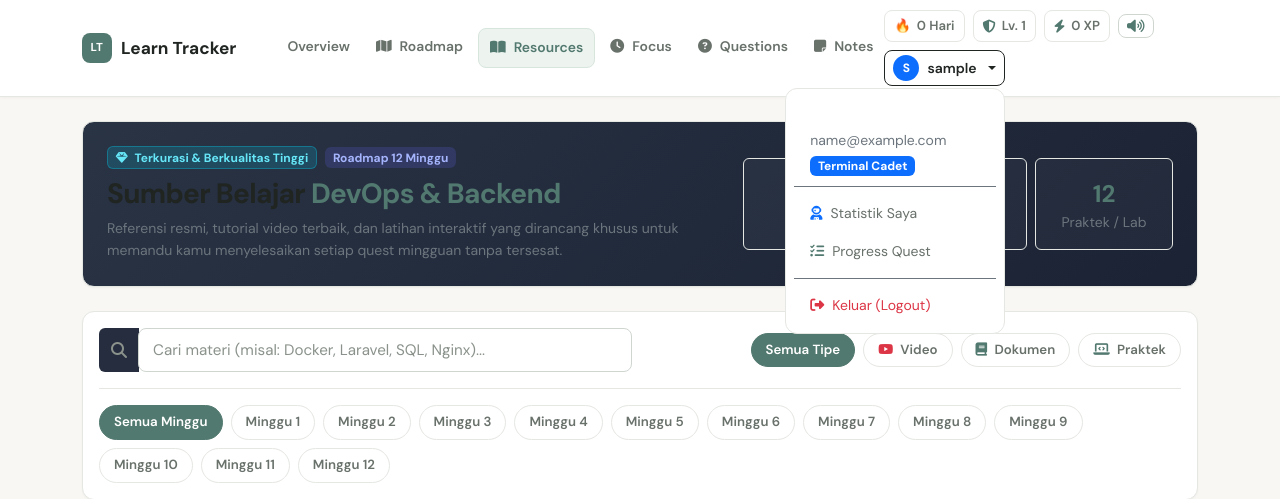
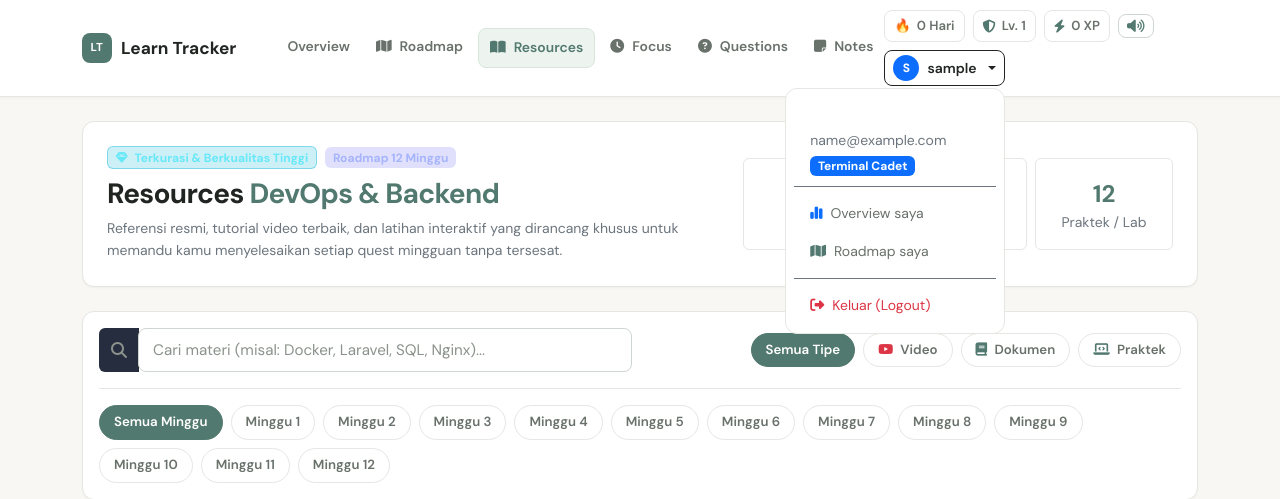
Before and after one commit to dzmrrr123-coder/learn-tracker, a PHP site: page /resources.php in a window 1280 px wide, after a click that opens the changed part. Shown: the top 499 px of the page. Run offline with PHP 8.4, Linux system fonts and the light colour scheme; the visitor is signed in with stand-in values (Sample User, id 1); data comes from the database, SQL or seed files in the repository.

Commit message:
feat: update navigation and quest pages for user experience
Rename "Statistik Saya" to "Overview saya" and "Progress Quest" to "Roadmap saya". Change quest page header to "Roadmap belajar DevOps Engineer" and update resources page header to "Resources DevOps & Backend".

Co-authored-by: dzmrrr123-coder <284343170+dzmrrr123-coder@users.noreply.github.com>

```diff
--- a/includes/navbar.php
+++ b/includes/navbar.php
@@ -105,10 +105,10 @@ if (is_logged_in()) {
                                 <div class="badge bg-primary text-white mt-1"><?= $hud_rank ?></div>
                             </li>
                             <li>
-                                <a class="dropdown-item rounded py-2 small" href="index.php"><i class="fas fa-user-astronaut me-2 text-primary"></i>Statistik Saya</a>
+                                <a class="dropdown-item rounded py-2 small" href="index.php"><i class="fas fa-chart-simple me-2 text-primary"></i>Overview saya</a>
                             </li>
                             <li>
-                                <a class="dropdown-item rounded py-2 small" href="quests.php"><i class="fas fa-tasks me-2 text-emerald"></i>Progress Quest</a>
+                                <a class="dropdown-item rounded py-2 small" href="quests.php"><i class="fas fa-map me-2 text-emerald"></i>Roadmap saya</a>
                             </li>
                             <li><hr class="dropdown-divider border-secondary"></li>
                             <li>
--- a/quests.php
+++ b/quests.php
@@ -44,7 +44,7 @@ require_once 'includes/navbar.php';
 
 <main class="container py-4" role="main">
     <!-- Header & Progress Card -->
-    <div class="card p-4 mb-4" style="background: linear-gradient(135deg, rgba(30, 41, 59, 0.95) 0%, rgba(15, 23, 42, 0.95) 100%);">
+    <div class="roadmap-hero card p-4 mb-4">
         <div class="row align-items-center g-4">
             <div class="col-lg-7">
                 <div class="d-flex align-items-center gap-2 mb-2">
@@ -55,7 +55,7 @@ require_once 'includes/navbar.php';
                         <?= $completed_quests ?> dari <?= $total_quests ?> Quest Selesai
                     </span>
                 </div>
-                <h1 class="h3 fw-bold mb-2">Papan Quest <span class="text-gradient">DevOps Engineer</span></h1>
+                <h1 class="h3 fw-bold mb-2">Roadmap belajar <span class="text-gradient">DevOps Engineer</span></h1>
                 <p class="text-secondary small mb-3">
                     Setiap quest mewakili kompetensi teknis dari database, backend OOP, containerization Docker, hingga cloud deployment AWS.
                 </p>
--- a/resources.php
+++ b/resources.php
@@ -42,7 +42,7 @@ require_once 'includes/navbar.php';
 
 <main class="container py-4" role="main">
     <!-- Header Banner -->
-    <div class="card p-4 mb-4" style="background: linear-gradient(135deg, rgba(30, 41, 59, 0.95) 0%, rgba(15, 23, 42, 0.95) 100%);">
+    <div class="resources-hero card p-4 mb-4">
         <div class="row align-items-center g-4">
             <div class="col-lg-7">
                 <div class="d-flex align-items-center gap-2 mb-2">
@@ -53,7 +53,7 @@ require_once 'includes/navbar.php';
                         Roadmap 12 Minggu
                     </span>
                 </div>
-                <h1 class="h3 fw-bold mb-2">Sumber Belajar <span class="text-gradient">DevOps & Backend</span></h1>
+                <h1 class="h3 fw-bold mb-2">Resources <span class="text-gradient">DevOps & Backend</span></h1>
                 <p class="text-secondary small mb-0">
                     Referensi resmi, tutorial video terbaik, dan latihan interaktif yang dirancang khusus untuk memandu kamu menyelesaikan setiap quest mingguan tanpa tersesat.
                 </p>
```
